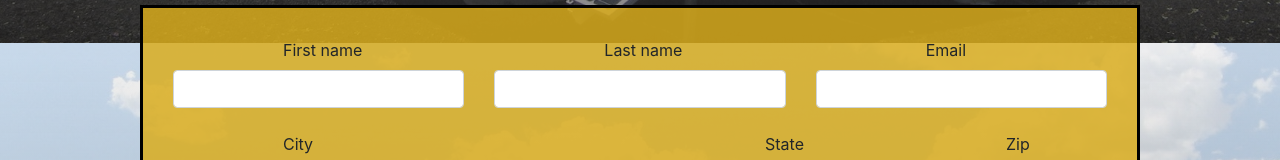
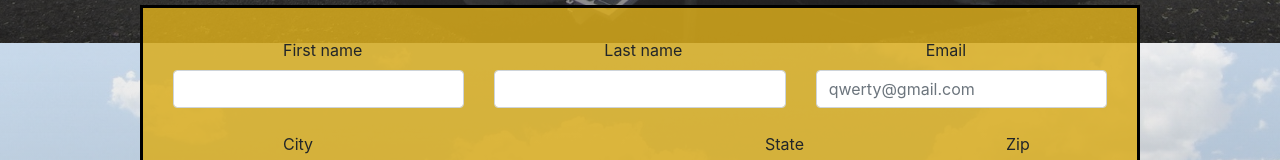
Before and after one commit to minbangalan/SolarShop, a plain HTML site: page PlanB_ContactUs.html in a window 1280 px wide. Shown: the part 757-917 px from the top of the page. Drawn offline with nearby package versions, Linux system fonts and the light colour scheme.

Commit message:
Add files via upload

```diff
--- a/PlanB_ContactUs.html
+++ b/PlanB_ContactUs.html
@@ -608,7 +608,7 @@
         <div class="col-md-4">
             <label for="validationDefaultUsername" class="form-label">Email</label>
             <div class="input-group">
-              <input type="text" class="form-control" id="validationDefaultUsername" aria-describedby="inputGroupPrepend2" required>
+              <input type="text" class="form-control" id="validationDefaultUsername" aria-describedby="inputGroupPrepend2" placeholder="qwerty@gmail.com" required>
             </div>
           </div>
         <div class="col-md-6">
```
